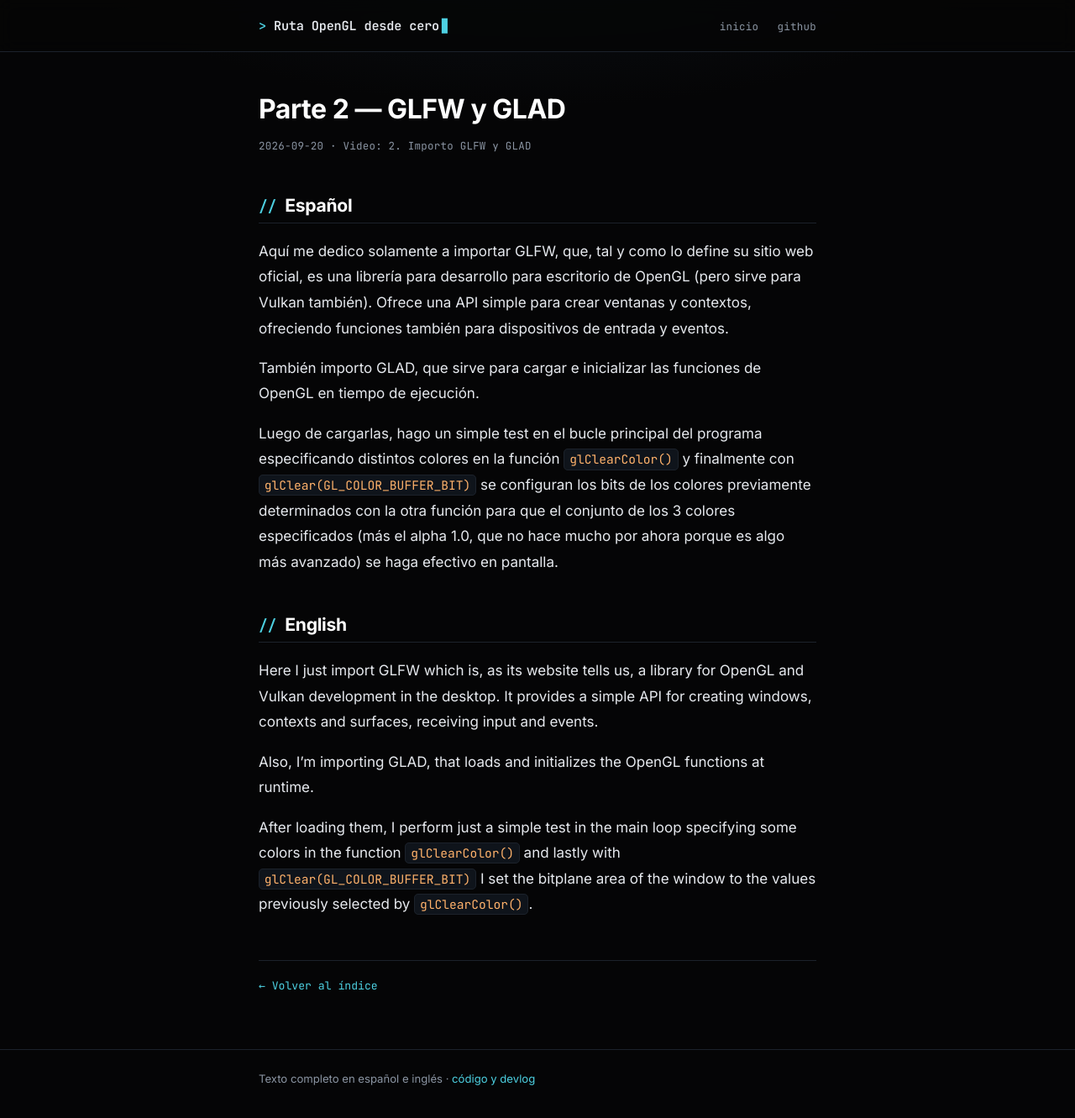
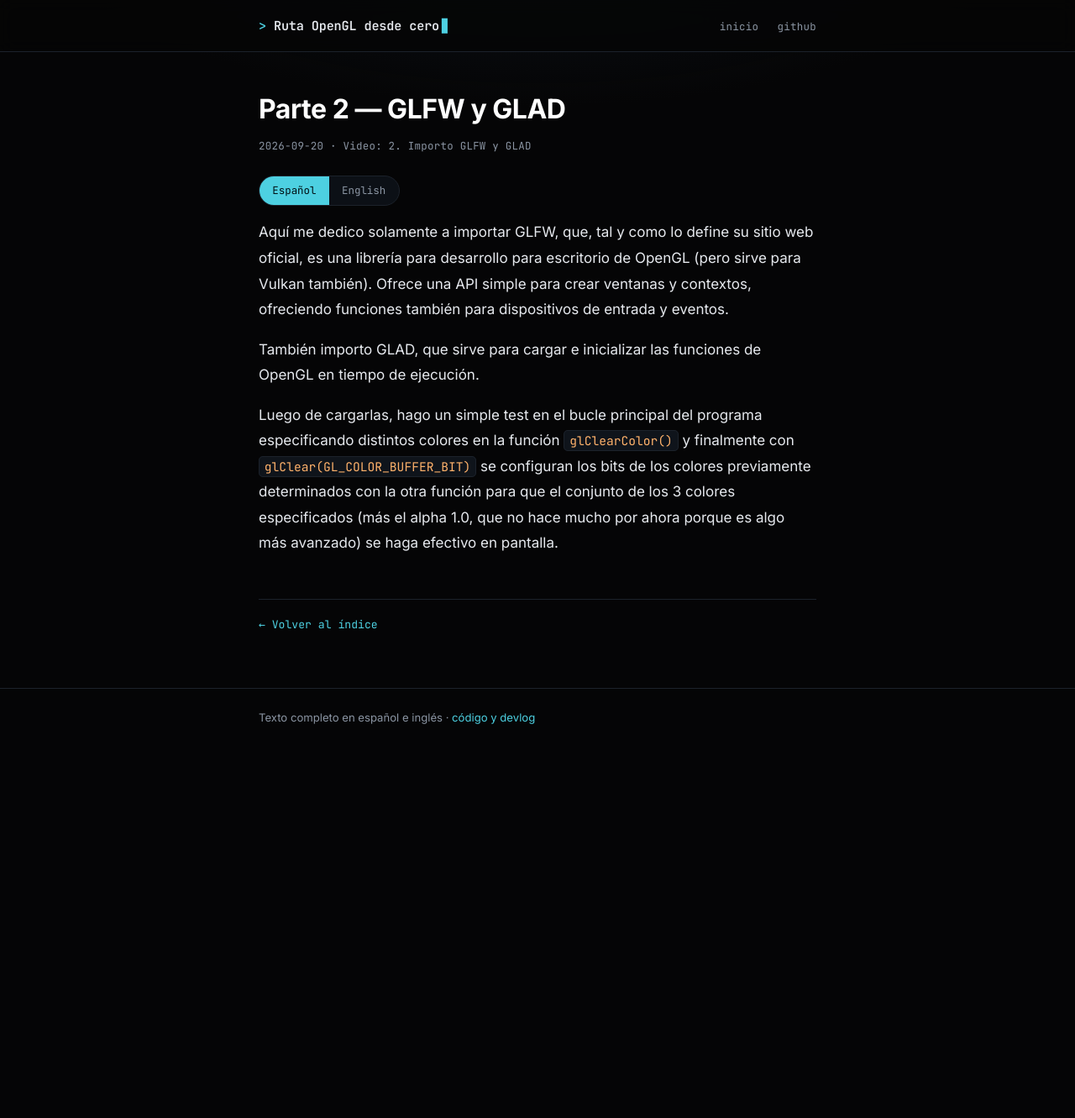
Before and after one commit to ben9652/OpenGL-Learning-Devlog, a Jekyll site: the page built from _devlog/parte-02-glfw-glad.md, in a window 1280 px wide and 1338 px high. Shown: the top 1331 px of the window at 84% size. Built offline with Jekyll 4.4.1, drawn with Linux system fonts in a browser that asks for light colours.

Commit message:
Agrego selector de idioma ES/EN

```diff
--- a/_devlog/parte-02-glfw-glad.md
+++ b/_devlog/parte-02-glfw-glad.md
@@ -6,7 +6,7 @@ video: "2. Importo GLFW y GLAD"
 linkedin: ""
 ---
 
-## Español
+<div class="lang-es" markdown="1">
 
 Aquí me dedico solamente a importar GLFW, que, tal y como lo define su sitio web oficial, es una librería para desarrollo para escritorio de OpenGL (pero sirve para Vulkan también). Ofrece una API simple para crear ventanas y contextos, ofreciendo funciones también para dispositivos de entrada y eventos.
 
@@ -14,10 +14,14 @@ También importo GLAD, que sirve para cargar e inicializar las funciones de Open
 
 Luego de cargarlas, hago un simple test en el bucle principal del programa especificando distintos colores en la función `glClearColor()` y finalmente con `glClear(GL_COLOR_BUFFER_BIT)` se configuran los bits de los colores previamente determinados con la otra función para que el conjunto de los 3 colores especificados (más el alpha 1.0, que no hace mucho por ahora porque es algo más avanzado) se haga efectivo en pantalla.
 
-## English
+</div>
+
+<div class="lang-en" markdown="1">
 
 Here I just import GLFW which is, as its website tells us, a library for OpenGL and Vulkan development in the desktop. It provides a simple API for creating windows, contexts and surfaces, receiving input and events.
 
 Also, I'm importing GLAD, that loads and initializes the OpenGL functions at runtime.
 
 After loading them, I perform just a simple test in the main loop specifying some colors in the function `glClearColor()` and lastly with `glClear(GL_COLOR_BUFFER_BIT)` I set the bitplane area of the window to the values previously selected by `glClearColor()`.
+
+</div>
--- a/_layouts/post.html
+++ b/_layouts/post.html
@@ -11,6 +11,15 @@ layout: default
     </p>
   </header>
 
+  <div class="lang-controls">
+    <input type="radio" name="lang" id="lang-es" checked>
+    <input type="radio" name="lang" id="lang-en">
+    <div class="lang-switch">
+      <label for="lang-es">Español</label>
+      <label for="lang-en">English</label>
+    </div>
+  </div>
+
   <div class="post-content">
     {{ content }}
   </div>
--- a/assets/css/style.css
+++ b/assets/css/style.css
@@ -358,6 +358,65 @@ th { color: #ffffff; }
 .highlight .gd { color: #e06c75; }
 .highlight .gi { color: #98c379; }
 
+/* ---------- Selector de idioma ---------- */
+
+.lang-controls {
+  margin: 1.5rem 0 0.4rem;
+}
+
+.lang-controls input {
+  position: absolute;
+  width: 1px;
+  height: 1px;
+  opacity: 0;
+  pointer-events: none;
+}
+
+.lang-controls input:focus-visible ~ .lang-switch {
+  outline: 2px solid var(--accent);
+  outline-offset: 2px;
+}
+
+.lang-switch {
+  display: inline-flex;
+  border: 1px solid var(--border);
+  border-radius: 999px;
+  overflow: hidden;
+  background: var(--panel);
+}
+
+.lang-switch label {
+  font-family: var(--mono);
+  font-size: 0.78rem;
+  padding: 0.34rem 0.95rem;
+  color: var(--muted);
+  cursor: pointer;
+  user-select: none;
+  transition: color 0.15s ease, background 0.15s ease;
+}
+
+.lang-switch label:hover {
+  color: var(--fg);
+}
+
+#lang-es:checked ~ .lang-switch label[for="lang-es"],
+#lang-en:checked ~ .lang-switch label[for="lang-en"] {
+  background: var(--accent);
+  color: #001014;
+}
+
+.lang-en {
+  display: none;
+}
+
+body.show-en .lang-en {
+  display: block;
+}
+
+body.show-en .lang-es {
+  display: none;
+}
+
 /* ---------- Pantallas chicas ---------- */
 
 @media (max-width: 600px) {
```
Also changed, not shown: _devlog/parte-01-entorno-cmake.md (+6 -2 lines), _layouts/default.html (+28 -0 lines), README.md.
